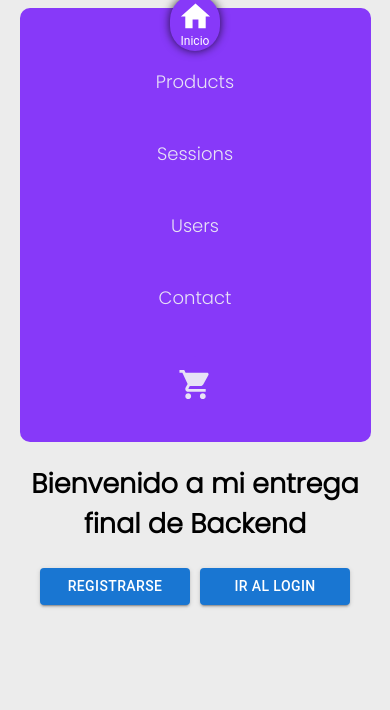
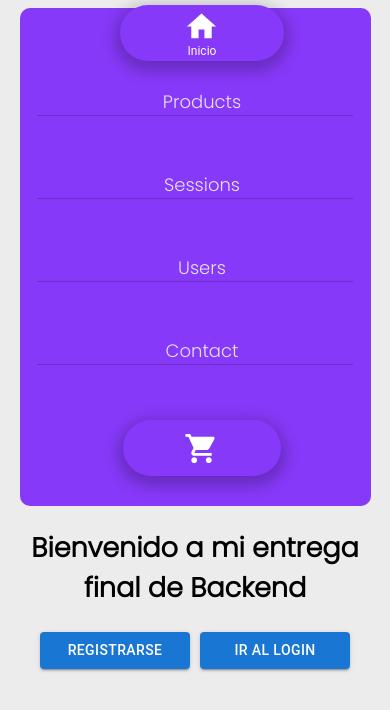
Before and after one commit to Diegocabj97/Entrega-Final-Backend, a React (Vite) app in the folder Frontend/: page / in a window 390 px wide. Shown: the top 710 px of the page. Built offline with nearby package versions, Linux system fonts and the light colour scheme; no server answers.

Commit message:
Responsive navbar

```diff
--- a/Frontend/src/components/navbar/navbar.css
+++ b/Frontend/src/components/navbar/navbar.css
@@ -28,10 +28,15 @@ a {
   display: inline-block;
   width: 14%;
   transition: all 0.3s ease-in-out;
+  z-index: 33;
+}
+.menu li button {
+  z-index: 333333;
 }
 
 .menu li:hover .submenu {
   height: 55px;
+  z-index: -999;
 }
 
 .menu > li:hover > a {
@@ -47,6 +52,7 @@ a {
   overflow: hidden;
   position: absolute;
   left: 15.6%;
+  top: 6vh;
   display: flex;
   justify-content: center;
   align-items: stretch;
@@ -58,14 +64,22 @@ a {
   transition: height 0.3s ease-in-out;
   border-bottom-left-radius: 10px;
   border-bottom-right-radius: 10px;
+  z-index: -999;
+  background-color: #8739f9;
 }
 .menu li .submenu a {
   color: #fff;
   opacity: 0;
   font-size: 16px;
   transition: opacity 0.25s;
+  border-radius: 10px;
+  background-color: #8739f9;
+  border: solid 1px rgba(0, 0, 0, 0.212);
+  box-shadow: 5px 5px 5px rgba(0, 0, 0, 0.178);
 }
-
+.submenu li :hover {
+  background-color: #3d0099;
+}
 .menu > li:hover .submenu a {
   opacity: 1;
 }
@@ -103,16 +117,6 @@ a {
 
 /* RESPONSIVE */
 
-@media (max-width: 1600px) {
-  .menu {
-    margin: auto;
-    display: flex;
-    justify-content: space-evenly;
-    align-items: stretch;
-    width: 90vw;
-  }
-}
-
 @media (max-width: 890px) {
   .menu {
     display: flex;
@@ -121,22 +125,26 @@ a {
     height: auto;
     margin-bottom: 20px;
   }
-
   .menu li {
     margin: 15px 0px 30px;
-    z-index: 1;
+    width: 90%;
+    align-items: center;
   }
 
-  .submenu {
-    height: 0;
-    line-height: 40px;
-    width: 30vw;
-    margin-left: 45%;
-    transition: height 0.3s ease-in-out;
+  .menu li a {
+    margin-top: 10px;
+    border-radius: 10px;
+    width: 100%;
+    align-items: center;
   }
+  .menu li:hover .submenu a {
+    margin: auto;
+    width: 80%;
+  }
+
   .submenu li {
     margin: auto;
-    width: 100%;
+    width: 32vh;
     transition: all 0.3ms;
   }
   .menu li:hover .submenu {
@@ -144,17 +152,30 @@ a {
     position: absolute;
     align-items: center;
     text-align: center;
-    margin-top: -5%;
+    right: 0;
+    margin-top: 15%;
     height: 130px;
-    width: 30vw;
-    background-color: rgb(128, 46, 252);
+    width: 32vw;
+    background-color: rgb(121, 33, 253);
     border-radius: 20px;
     border: solid rgba(0, 0, 0, 0.199) 1px;
     box-shadow: #fff;
+    z-index: 99999999;
   }
 
   .menu li:hover .submenu a {
     margin: auto;
-    width: 30px;
+  }
+  .submenu {
+    height: 0;
+    line-height: 40px;
+    width: 30vw;
+    margin-left: 45%;
+    margin-top: 10%;
+    transition: height 0.3s ease-in-out;
+  }
+  .menuItem {
+    border-bottom: solid rgba(0, 0, 0, 0.199) 1px;
+
   }
 }
--- a/Frontend/src/components/navbar/navbar.jsx
+++ b/Frontend/src/components/navbar/navbar.jsx
@@ -4,6 +4,7 @@ import { useNavigate } from "react-router-dom";
 import {
   BottomNavigation,
   BottomNavigationAction,
+  CircularProgress,
   IconButton,
 } from "@mui/material";
 import MenuIcon from "@mui/icons-material/Menu";
@@ -11,6 +12,7 @@ import ShoppingCartIcon from "@mui/icons-material/ShoppingCart";
 import HomeIcon from "@mui/icons-material/Home";
 import theme from "../../utils/theme";
 import { styled } from "@mui/system";
+import { red } from "@mui/material/colors";
 
 const ResponsiveMenu = styled("ul")({
   display: "flex",
@@ -27,6 +29,9 @@ const ResponsiveMenu = styled("ul")({
 });
 const Navbar = () => {
   const navigate = useNavigate();
+  const [loading, setLoading] = useState(false);
+  const [loading2, setLoading2] = useState(false);
+  const [error, setError] = useState(null);
 
   const showCart = () => {
     navigate("/cart");
@@ -39,6 +44,28 @@ const Navbar = () => {
       .split(";")
       .some((item) => item.trim().startsWith("jwtCookie="));
   };
+  const handleRegisterClick = () => {
+    setLoading2(true);
+    setTimeout(() => {
+      setLoading2(false);
+      navigate("/register");
+    }, 500);
+  };
+
+  const handleLoginClick = () => {
+    setLoading(true);
+    setTimeout(() => {
+      setLoading(false);
+      navigate("/login");
+    }, 500);
+  };
+  const handleLogoutClick = () => {
+    setLoading(true);
+    setTimeout(() => {
+      setLoading2(false);
+      navigate("/logout");
+    }, 500);
+  };
   return (
     <nav>
       <ResponsiveMenu className="menu">
@@ -50,15 +77,15 @@ const Navbar = () => {
                 position: "absolute",
                 justifySelf: "start",
                 color: "white",
-                width: "100%",
+                width: "50%",
                 backgroundColor: theme.primaryColor,
                 borderRadius: "100px",
-                boxShadow: "0px 0px 10px 0px rgba(0,0,0,0.75)",
+                boxShadow: "0px 5px 15px 5px rgba(0, 0, 0, 0.24)",
               }}
             >
               <BottomNavigationAction
                 icon={<HomeIcon fontSize="large" />}
-                sx={{ color: "inherit" }}
+                sx={{ color: "inherit", borderRadius: "100px" }}
                 label="Inicio"
                 onClick={handleIndexClick}
                 className="BackBtn"
@@ -66,37 +93,50 @@ const Navbar = () => {
             </BottomNavigation>
           </a>
         </li>
-        <li>
+        <li className="menuItem">
           <a onClick={() => navigate("/allprods")}>Products</a>
         </li>
-        <li>
+        <li className="menuItem">
           <a>Sessions</a>
           <ResponsiveMenu className="submenu">
             {hasCookie() ? null : (
               <li>
-                <a
-                  style={{ textDecoration: "" }}
-                  onClick={() => navigate("/register")}
-                >
-                  Register
+                <a onClick={() => handleRegisterClick()}>
+                  {error && <div style={{ color: "red" }}>{error}</div>}
+                  {loading2 && (
+                    <CircularProgress sx={{ color: "white" }} size={24} />
+                  )}
+                  Registrarse
                 </a>
               </li>
             )}
             {hasCookie() ? (
               <li>
-                <a onClick={() => navigate("/logout")}>Logout</a>
+                {error && <div style={{ color: "red" }}>{error}</div>}
+                <a onClick={() => handleLogoutClick()}>
+                  {loading2 && (
+                    <CircularProgress size={24} sx={{ color: "white" }} />
+                  )}
+                  Logout
+                </a>
               </li>
             ) : (
               <li>
-                <a onClick={() => navigate("/login")}>Login</a>
+                {error && <div style={{ color: "red" }}>{error}</div>}
+                <a onClick={() => handleLoginClick()}>
+                  {loading && (
+                    <CircularProgress size={24} sx={{ color: "white" }} />
+                  )}
+                  Login
+                </a>
               </li>
             )}
           </ResponsiveMenu>
         </li>
-        <li>
+        <li className="menuItem">
           <a onClick={() => navigate("/users")}>Users</a>
         </li>
-        <li>
+        <li className="menuItem">
           <a>Contact</a>
           <ResponsiveMenu className="submenu">
             <li>
@@ -112,16 +152,20 @@ const Navbar = () => {
               showLabels
               sx={{
                 position: "relative",
-                alignItems: "center",
                 justifySelf: "end",
-                width: "7%",
+                color: "white",
+                width: "50%",
+                backgroundColor: theme.primaryColor,
                 borderRadius: "100px",
-                backgroundColor: theme.primaryColor,
+                boxShadow: "0px 5px 15px 5px rgba(0, 0, 0, 0.24)",
               }}
             >
               <BottomNavigationAction
                 icon={<ShoppingCartIcon fontSize="large" />}
-                sx={{ color: "inherit" }}
+                sx={{
+                  color: "inherit",
+                  borderRadius: "100px",
+                }}
                 onClick={showCart}
               />
             </BottomNavigation>
```
